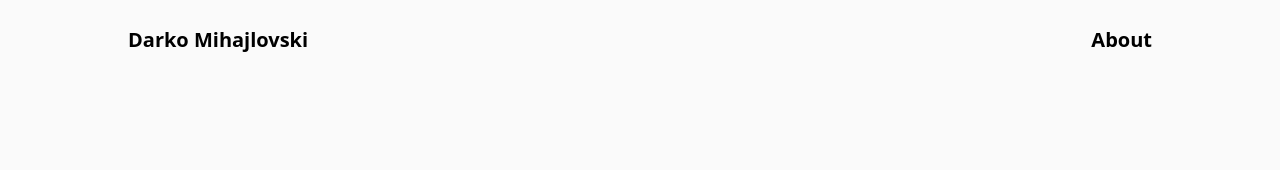
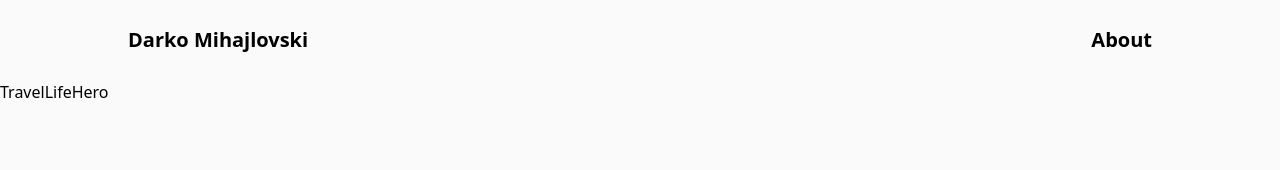
Before and after one commit to DarkoM996/nextjs-dev-portfolio, a Next.js app: page /project-components/travellife/TravelLifeHero in a window 1280 px wide. Shown: the top 170 px of the page. Built offline with nearby package versions, Linux system fonts and the light colour scheme.

Commit message:
corrections

```diff
--- a/pages/project-components/travellife/TravelLifeHero.tsx
+++ b/pages/project-components/travellife/TravelLifeHero.tsx
@@ -1,15 +1,7 @@
 import React from "react";
-import Head from "next/head";
 
 const TravelLifeHero = () => {
-  return (
-    <>
-      <Head>
-        <title>Darko | Front End Developer</title>
-        <meta />
-      </Head>
-    </>
-  );
+  return <div>TravelLifeHero</div>;
 };
 
 export default TravelLifeHero;
```
